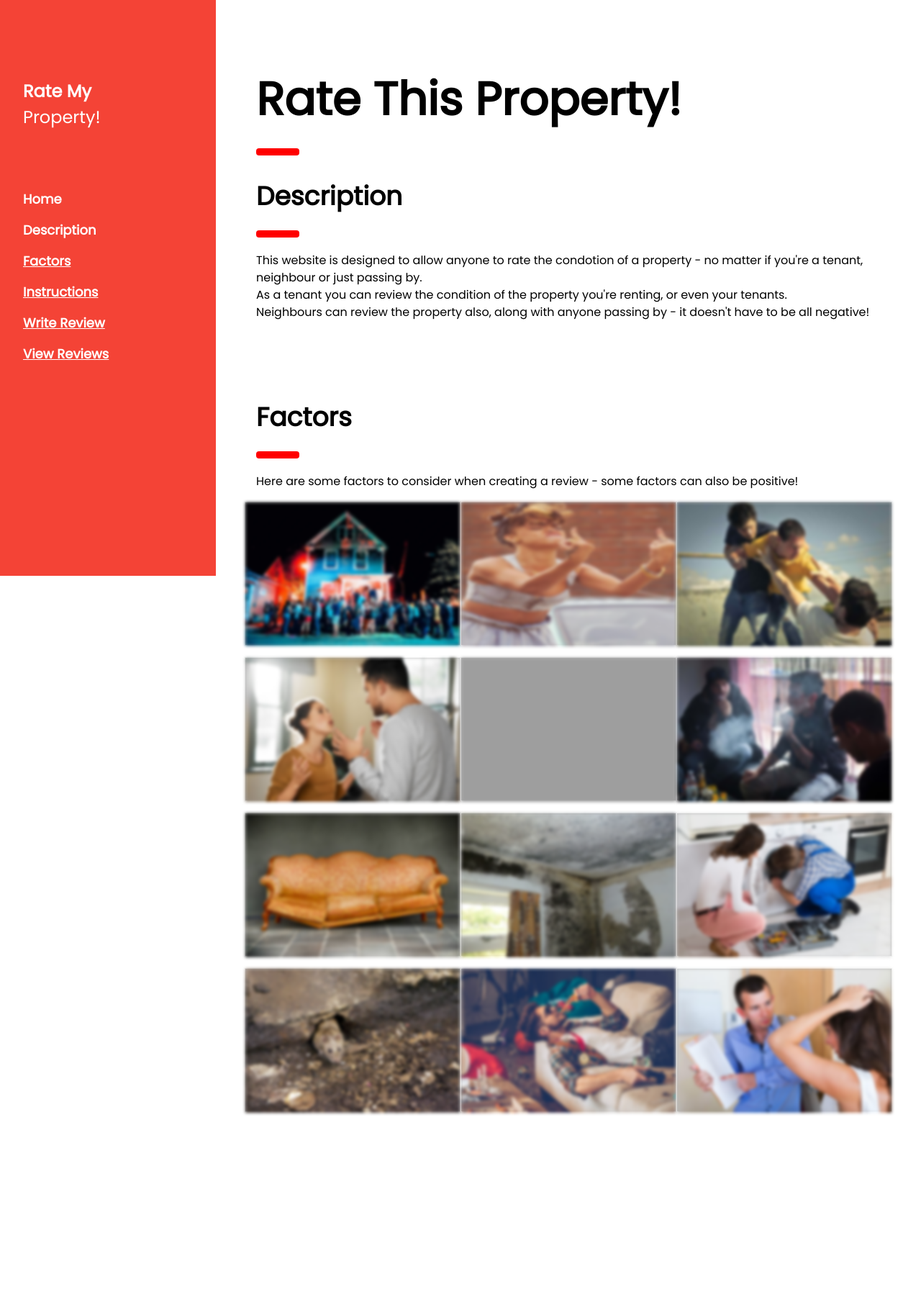
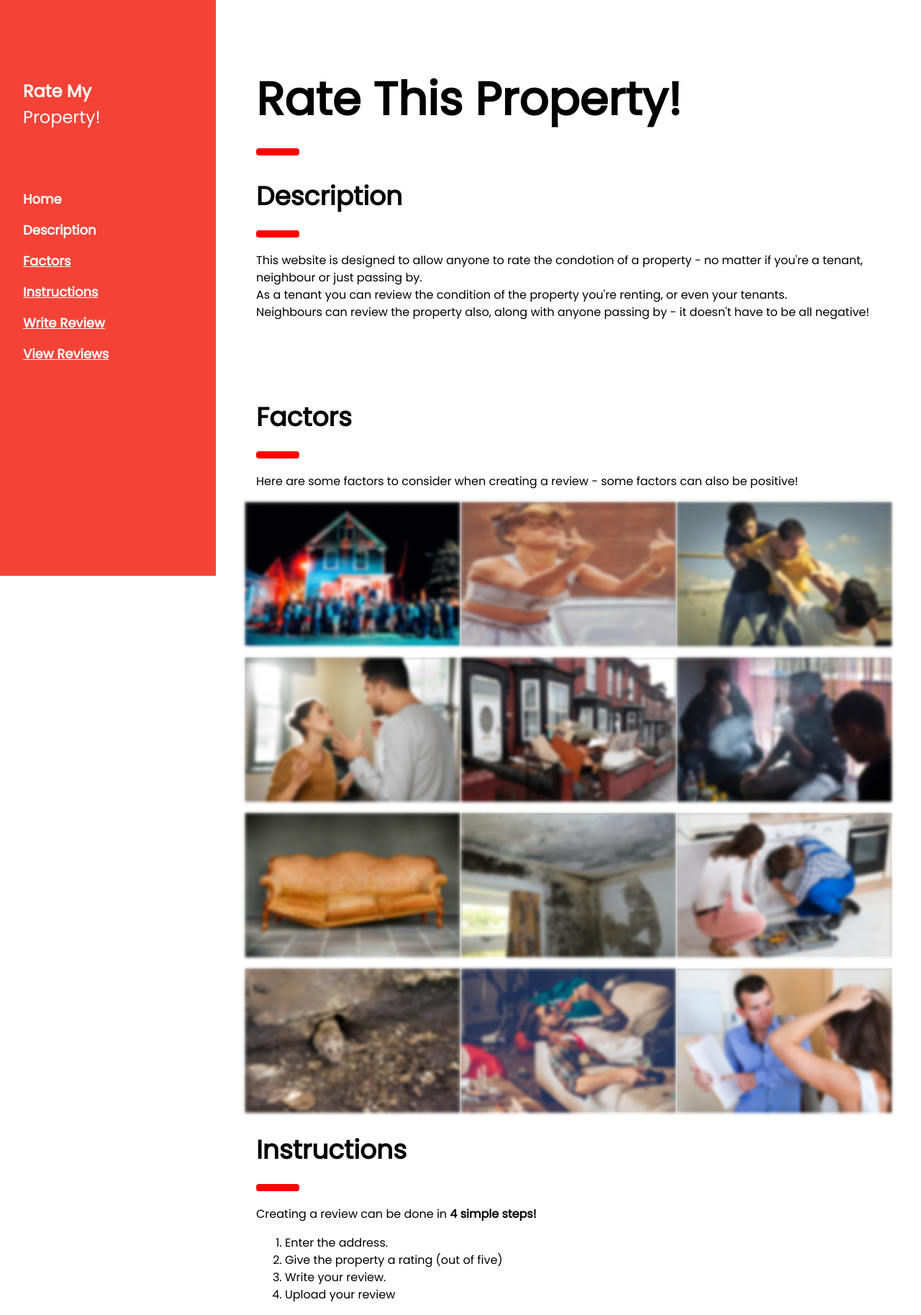
Before and after one commit to SinclairPythonAkoto/PythonRefactoring, a Flask app: template rate_my_landlord/project_0.1/templates/homepage.html in a window 1280 px wide. Shown: the whole page at 72% size. Before the commit the page ends 1549 px from the top, so only its background shows below. Run offline with Flask 2, Linux system fonts and the light colour scheme; the template is opened without the code that fills it, so the values that code supplies are empty; grey boxes are pictures that could not be loaded.

Commit message:
homepage added to Python file

```diff
--- a/rate_my_landlord/project_0.1/app.py
+++ b/rate_my_landlord/project_0.1/app.py
@@ -1,10 +1,14 @@
 from flask import Flask
-from flask import render_template
+from flask import render_template, url_for
 
 app = Flask(__name__)
 
 @app.route("/")
 def landingpage():
+    return render_template("landingPage.html")
+
+@app.route("/homepage")
+def homepage():
     return render_template("homepage.html")
 
 if __name__ == "__main__":
--- a/rate_my_landlord/project_0.1/templates/homepage.html
+++ b/rate_my_landlord/project_0.1/templates/homepage.html
@@ -273,9 +273,19 @@
 	    </div>
 	</div>
 
-	<br>
-
-	<br>
+	<div class="w3-container" style="margin-top:80px" id="instructions">
+	    <h1 class="w3-xxlarge"><b>Instructions</b></h1>
+	    <hr style="width:50px;border:5px solid red" class="w3-round"/>
+	    <p>
+	        Creating a review can be done in <b>4 simple steps!</b>
+	    </p>
+	    <ol>
+	        <li>Enter the address.</li>
+		<li>Give the property a rating (out of five)</li>
+		<li>Write your review.</li>
+		<li>Upload your review</li>
+	    </ol>
+	</div>
     </div>
 </body>
 </html>
```
Also changed, not shown: rate_my_landlord/project_0.1/static/rubbish_house.jpg (added), 1 other file.
